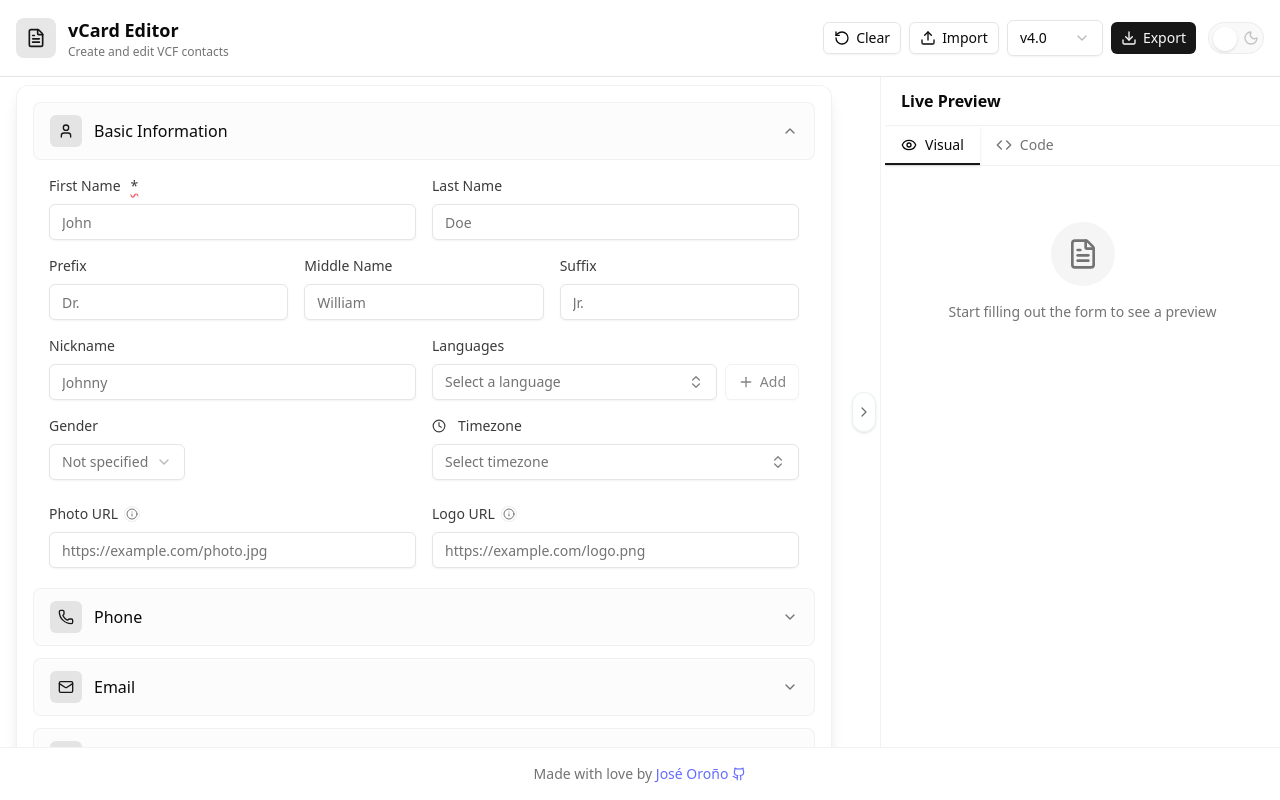
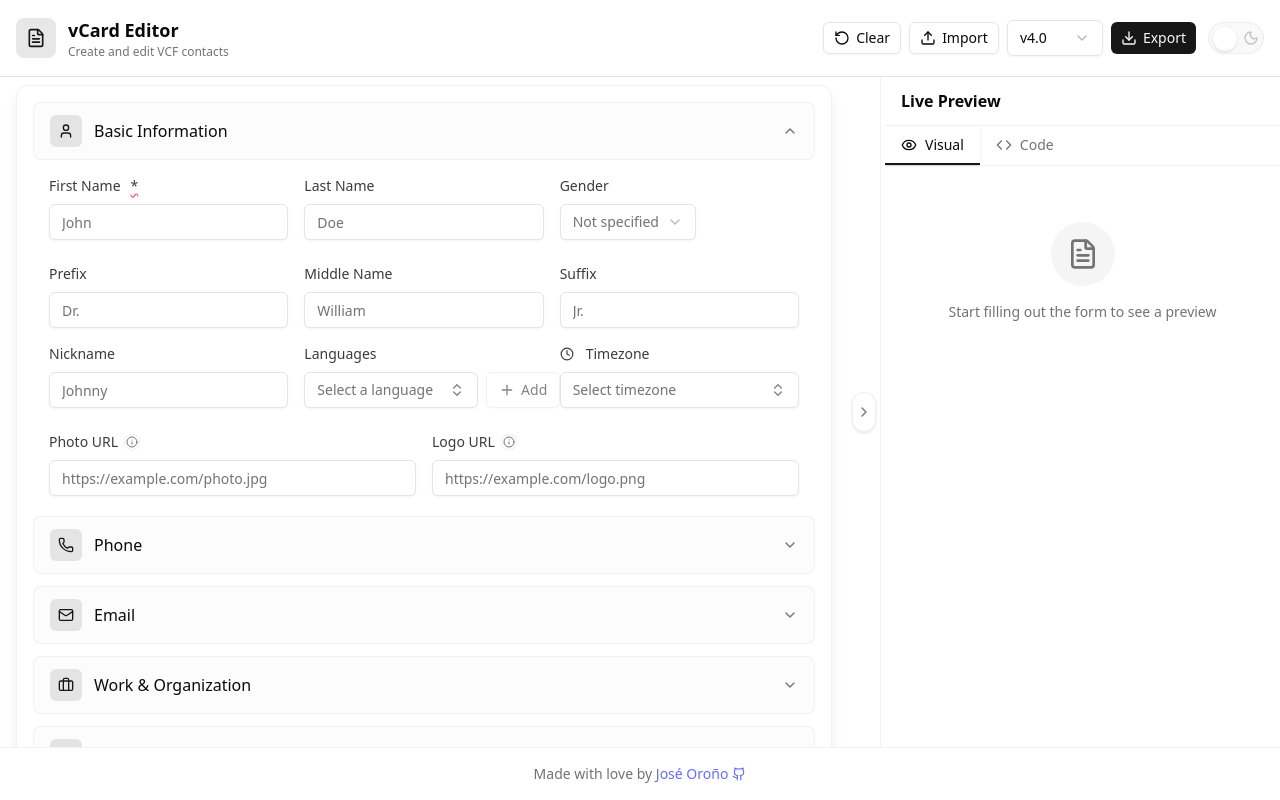
Before and after one commit to joseorono/easy-vcf-editor, a React (Vite) app: page / in a window 1280 px wide. Built offline with nearby package versions, Linux system fonts and the light colour scheme.

Commit message:
Refactor contact form grid layout for consistency
Updated the grid column structure in the contact form to use 'sm:grid-cols-3' for prefix, middle name, suffix, nickname, language, and timezone fields. This change improves layout consistency and alignment across different sections of the form.

```diff
--- a/src/components/contact-form.tsx
+++ b/src/components/contact-form.tsx
@@ -659,7 +659,7 @@ export function ContactForm() {
         icon={<User className="h-4 w-4" />}
         defaultOpen
       >
-        <div className="grid gap-4 sm:grid-cols-2">
+        <div className="grid gap-4 sm:grid-cols-3">
           <div className="space-y-2">
             <div className="flex items-center gap-1.5">
               <Label
@@ -691,21 +691,6 @@ export function ContactForm() {
             />
           </div>
           <FormField name="lastName" label="Last Name" placeholder="Doe" />
-        </div>
-        <div className="grid gap-4 sm:grid-cols-3">
-          <FormField name="prefix" label="Prefix" placeholder="Dr." />
-          <FormField
-            name="middleName"
-            label="Middle Name"
-            placeholder="William"
-          />
-          <FormField name="suffix" label="Suffix" placeholder="Jr." />
-        </div>
-        <div className="grid gap-4 sm:grid-cols-2">
-          <FormField name="nickname" label="Nickname" placeholder="Johnny" />
-          <LanguageSelector />
-        </div>
-        <div className="grid gap-4 sm:grid-cols-2">
           <div className="space-y-2">
             <Label
               htmlFor="gender"
@@ -731,6 +716,19 @@ export function ContactForm() {
             </Select>
             <input type="hidden" {...register("gender")} />
           </div>
+        </div>
+        <div className="grid gap-4 sm:grid-cols-3">
+          <FormField name="prefix" label="Prefix" placeholder="Dr." />
+          <FormField
+            name="middleName"
+            label="Middle Name"
+            placeholder="William"
+          />
+          <FormField name="suffix" label="Suffix" placeholder="Jr." />
+        </div>
+        <div className="grid gap-4 sm:grid-cols-3">
+          <FormField name="nickname" label="Nickname" placeholder="Johnny" />
+          <LanguageSelector />
           <TimezoneSelector />
         </div>
         <div className="grid gap-4 sm:grid-cols-2">
```
